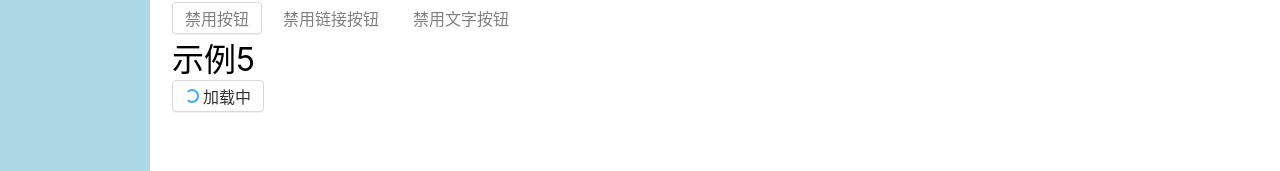
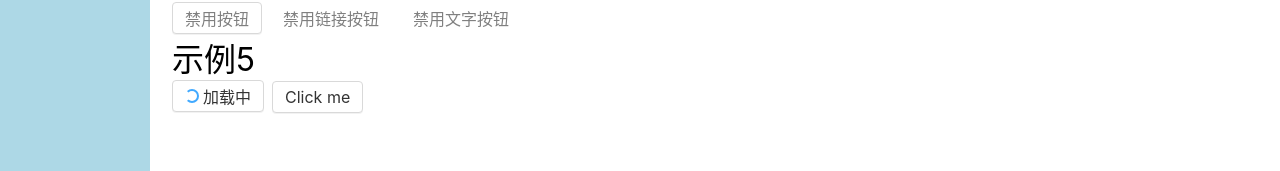
Before and after one commit to EvelynWXY/jelly-ui, a Vue app: page /#/doc/button in a window 1280 px wide. Shown: the part 554-725 px from the top of the page. Built offline with nearby package versions, Linux system fonts and the light colour scheme.

Commit message:
基本完善 Button 组件

```diff
--- a/src/components/ButtonDemo.vue
+++ b/src/components/ButtonDemo.vue
@@ -1,3 +1,4 @@
+
 <template>
     <div>
         <div>Button 按钮示例</div>
@@ -49,19 +50,22 @@
         <h1>示例5</h1>
         <div>
             <Button loading>加载中</Button>
+            <Button @click="onClick" :loading="isLoading">Click me</Button>
         </div>
     </div>
 </template>
 <script lang="ts">
 import Button from '../libs/Button.vue'
+import { ref } from 'vue'
 export default {
     components: { Button },
     setup() {
+        const isLoading = ref(false)
         const onClick = () => {
-            console.log('hi');
+            isLoading.value = !isLoading.value
 
         }
-        return { onClick }
+        return { onClick, isLoading }
     }
 }
 </script>
```
